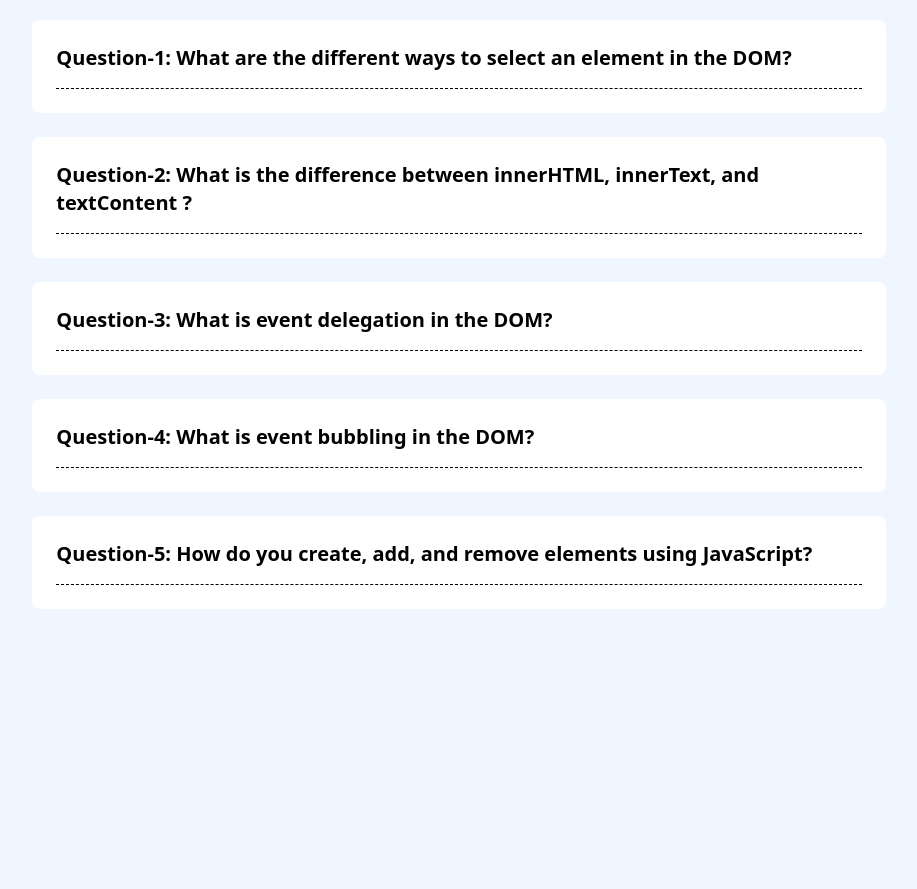
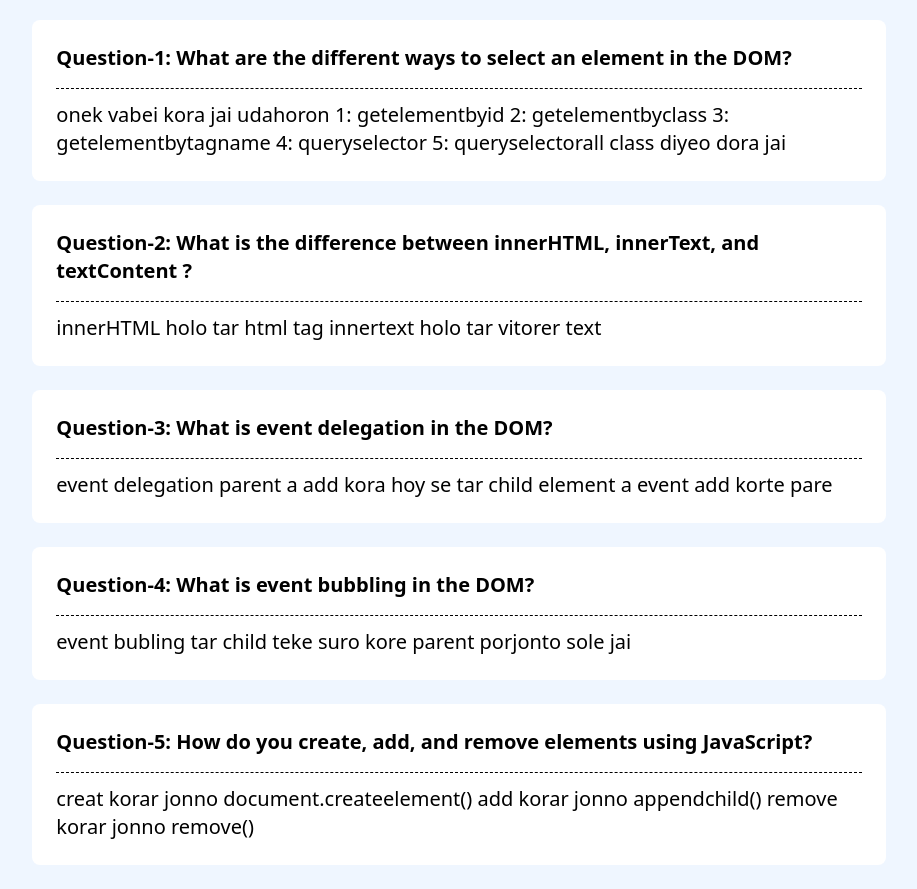
Before and after one commit to mdtarikulislam1/assignment-five, a plain HTML site: page question.html in a window 1280 px wide. Shown: the part 184-1073 px from the top of the page, without its empty margins (181-1098 px from the left). Before the commit the page ends 817 px from the top, so only its background shows below. Drawn offline with nearby package versions, Linux system fonts and the light colour scheme.

Commit message:
my assignment done

```diff
--- a/question.html
+++ b/question.html
@@ -19,23 +19,23 @@
      <section>
         <div class="bg-white my-6 rounded-lg p-6">
             <h2 class="font-bold text-xl border-b border-dashed pb-4">Question-1: What are the different ways to select an element in the DOM?</h2>
-            <p></p>
+            <p class="text-xl pt-3">onek vabei kora jai udahoron 1: getelementbyid 2: getelementbyclass 3: getelementbytagname 4: queryselector 5: queryselectorall class diyeo dora jai</p>
         </div>
         <div class="bg-white my-6 rounded-lg p-6">
             <h2 class="font-bold text-xl border-b border-dashed pb-4">Question-2: What is the difference between innerHTML, innerText, and textContent ?</h2>
-            <p></p>
+            <p class="text-xl pt-3">innerHTML holo tar html tag innertext holo tar vitorer text</p>
         </div>
         <div class="bg-white my-6 rounded-lg p-6">
             <h2 class="font-bold text-xl border-b border-dashed pb-4">Question-3: What is event delegation in the DOM?</h2>
-            <p></p>
+            <p class="text-xl pt-3">event delegation parent a add kora hoy se tar child element a event add korte pare</p>
         </div>
         <div class="bg-white my-6 rounded-lg p-6">
             <h2 class="font-bold text-xl border-b border-dashed pb-4">Question-4: What is event bubbling in the DOM?</h2>
-            <p></p>
+            <p class="text-xl pt-3">event bubling tar child teke suro kore parent porjonto sole jai</p>
         </div>
         <div class="bg-white my-6 rounded-lg p-6">
             <h2 class="font-bold text-xl border-b border-dashed pb-4">Question-5: How do you create, add, and remove elements using JavaScript?</h2>
-            <p></p>
+            <p class="text-xl pt-3">creat korar jonno document.createelement() add korar jonno appendchild() remove korar jonno remove()</p>
         </div>
      </section>
     </section>
```
